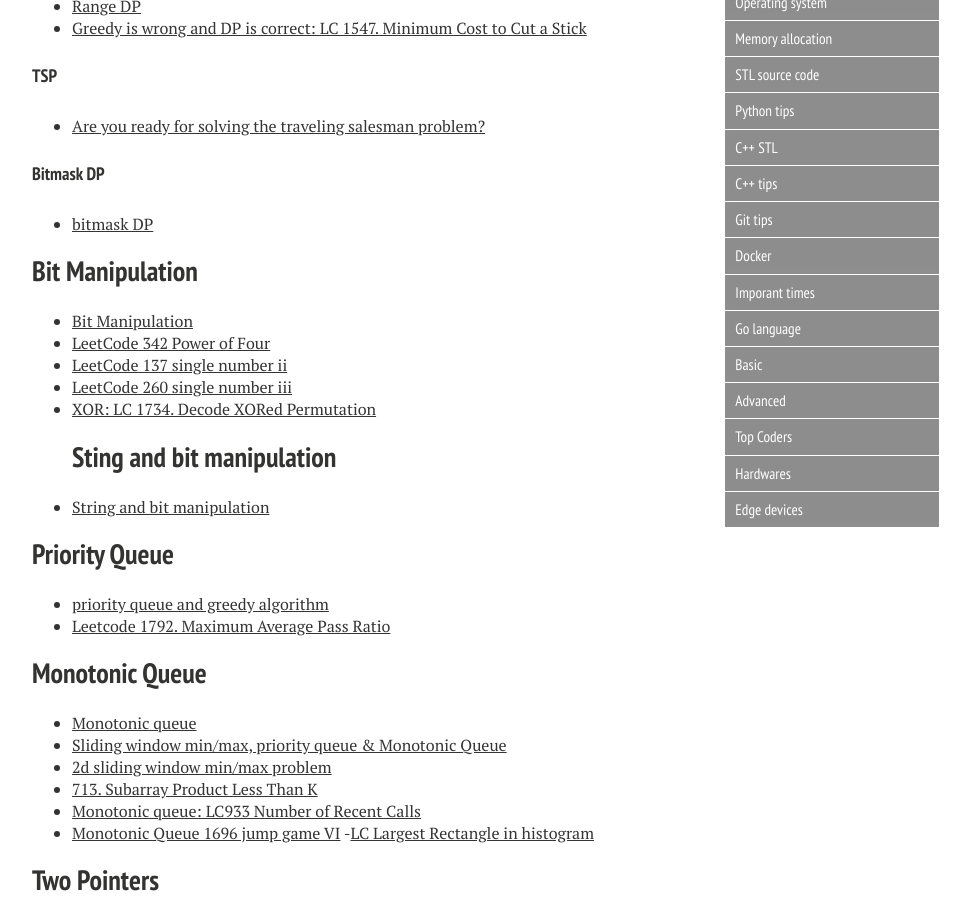
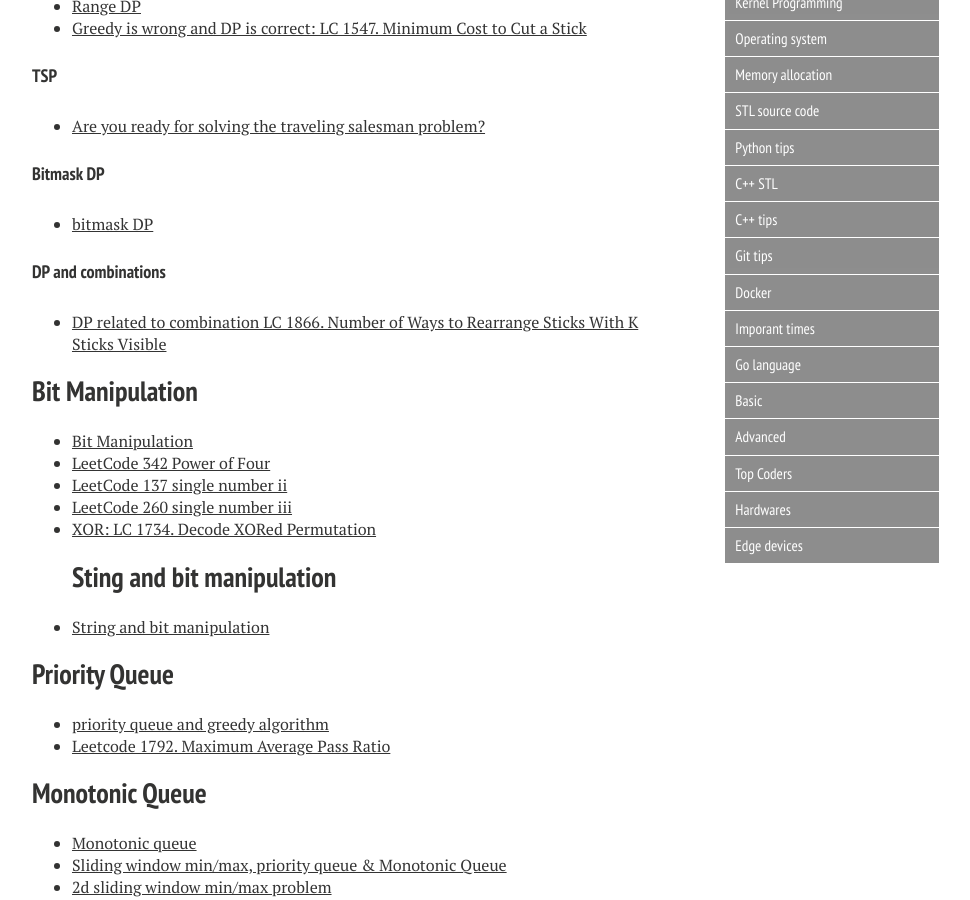
Before and after one commit to xiaokeshen/xiaokeshen.github.io, a Jekyll site: the page built from SoftwareEngineering/index.md, in a window 1280 px wide and 900 px high, scrolled down 4051 px. Shown: the whole window, without its empty margins (288-1258 px from the left). Built offline with Jekyll 4.4.1, drawn with Linux system fonts in a browser that asks for light colours; nearby versions of some CDN libraries.

Commit message:
Update index

```diff
--- a/SoftwareEngineering/index.md
+++ b/SoftwareEngineering/index.md
@@ -146,6 +146,8 @@
 #### Bitmask DP
 - [bitmask DP](https://medium.com/@jim.morris.shen/bitmask-state-compression-dp-39e7ba56978b?source=friends_link&sk=46156da297f84c7dae5777cf28f7c636)
 
+#### DP and combinations
+- [DP related to combination LC 1866. Number of Ways to Rearrange Sticks With K Sticks Visible](https://jimmy-shen.medium.com/dp-related-to-permutation-4cf1e1a2c5e)
 
 ## Bit Manipulation
 - [Bit Manipulation](https://medium.com/@jim.morris.shen/bit-manipulation-94d53cbd8d42?source=friends_link&sk=4e2bf99ca67a9c159aab29e5efa276cd)
```
